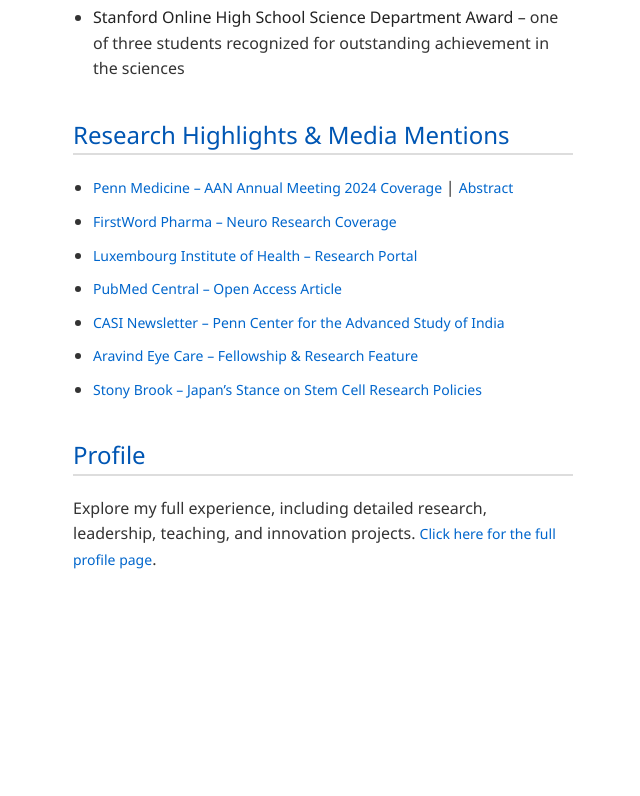
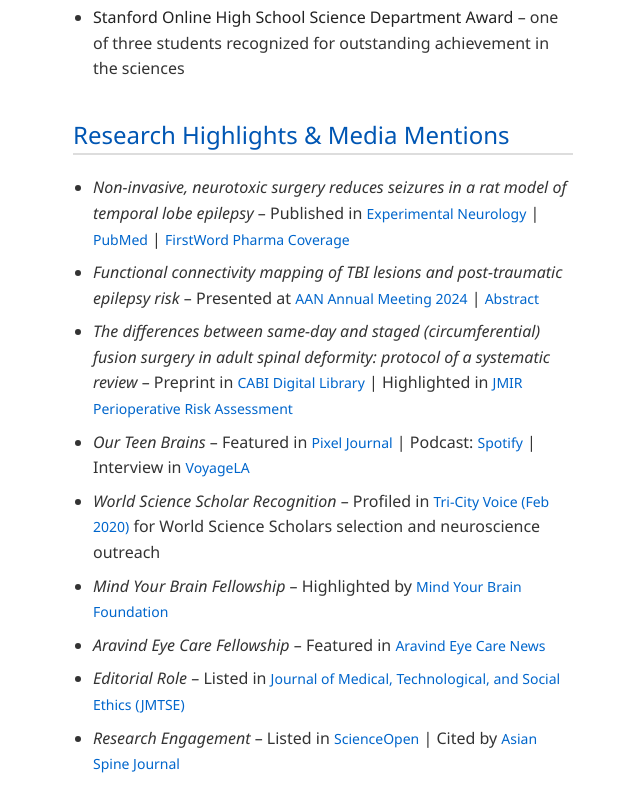
Before and after one commit to ShivekNarang/shiveknarang.github.io, a plain HTML site: page index.html in a window 1280 px wide. Shown: the part 1444-2240 px from the top of the page, without its empty margins (497-1137 px from the left). Before the commit the page ends 2087 px from the top, so only its background shows below. Drawn offline with Linux system fonts and the light colour scheme.

Commit message:
Update index.html

```diff
--- a/index.html
+++ b/index.html
@@ -133,6 +133,50 @@
         <li><strong>Stanford Online High School Science Department Award </strong> – one of three students recognized for outstanding achievement in the sciences</li>
       </ul>
 
+<div class="section">
+  <h2>Research Highlights & Media Mentions</h2>
+  <ul>
+    <li>
+      <em>Non-invasive, neurotoxic surgery reduces seizures in a rat model of temporal lobe epilepsy</em> –
+      Published in <a href="https://www.sciencedirect.com/science/article/pii/S0014488621002115" target="_blank">Experimental Neurology</a> |
+      <a href="https://pubmed.ncbi.nlm.nih.gov/34481359/" target="_blank">PubMed</a> |
+      <a href="https://firstwordpharma.com/story/5845134" target="_blank">FirstWord Pharma Coverage</a>
+    </li>
+    <li>
+      <em>Functional connectivity mapping of TBI lesions and post-traumatic epilepsy risk</em> –
+      Presented at <a href="https://www.pennmedicine.org/news/penn-medicine-at-aan-annual-meeting-2024" target="_blank">AAN Annual Meeting 2024</a> |
+      <a href="https://www.aan.com/msa/Public/Events/AbstractDetails/56527" target="_blank">Abstract</a>
+    </li>
+    <li>
+      <em>The differences between same-day and staged (circumferential) fusion surgery in adult spinal deformity: protocol of a systematic review</em> –
+      Preprint in <a href="https://www.cabidigitallibrary.org/doi/full/10.1079/searchRxiv.2022.00009" target="_blank">CABI Digital Library</a> |
+      Highlighted in <a href="https://periop.jmir.org/themes/937/2022-perioperative-risk-assessment" target="_blank">JMIR Perioperative Risk Assessment</a>
+    </li>
+    <li>
+      <em>Our Teen Brains</em> – Featured in <a href="https://www.pixeljournal.org/stories-blog/2021/5/24/shivek-narang-our-teen-brains" target="_blank">Pixel Journal</a> |
+      Podcast: <a href="https://open.spotify.com/show/6GTlHGhKFDVKmE7GnroWBT" target="_blank">Spotify</a> |
+      Interview in <a href="https://voyagela.com/interview/meet-shivek-narang-teen-brains-fremont-ca/" target="_blank">VoyageLA</a>
+    </li>
+    <li>
+      <em>World Science Scholar Recognition</em> – Profiled in <a href="https://drive.google.com/file/d/1y6AHJjxggsXSsU36Ke5lObbJ7IMLILdx/view" target="_blank">Tri-City Voice (Feb 2020)</a> for World Science Scholars selection and neuroscience outreach
+    </li>
+    <li>
+      <em>Mind Your Brain Fellowship</em> – Highlighted by <a href="https://www.mindyourbrainfoundation.org/grants-fellowships/" target="_blank">Mind Your Brain Foundation</a>
+    </li>
+    <li>
+      <em>Aravind Eye Care Fellowship</em> – Featured in <a href="https://aravind.org/aravindnews/17664/" target="_blank">Aravind Eye Care News</a>
+    </li>
+    <li>
+      <em>Editorial Role</em> – Listed in <a href="https://you.stonybrook.edu/jmtse/people/" target="_blank">Journal of Medical, Technological, and Social Ethics (JMTSE)</a>
+    </li>
+    <li>
+      <em>Research Engagement</em> – Listed in <a href="https://www.scienceopen.com/document?vid=fb102d5e-dd9f-48fd-9a1e-fb8e495f350b" target="_blank">ScienceOpen</a> |
+      Cited by <a href="https://www.asianspinejournal.org/journal/CitedBy.php?number=1306" target="_blank">Asian Spine Journal</a>
+    </li>
+  </ul>
+</div>
+
+
 
        <h2>Research Highlights & Media Mentions</h2>
   <ul>
```
